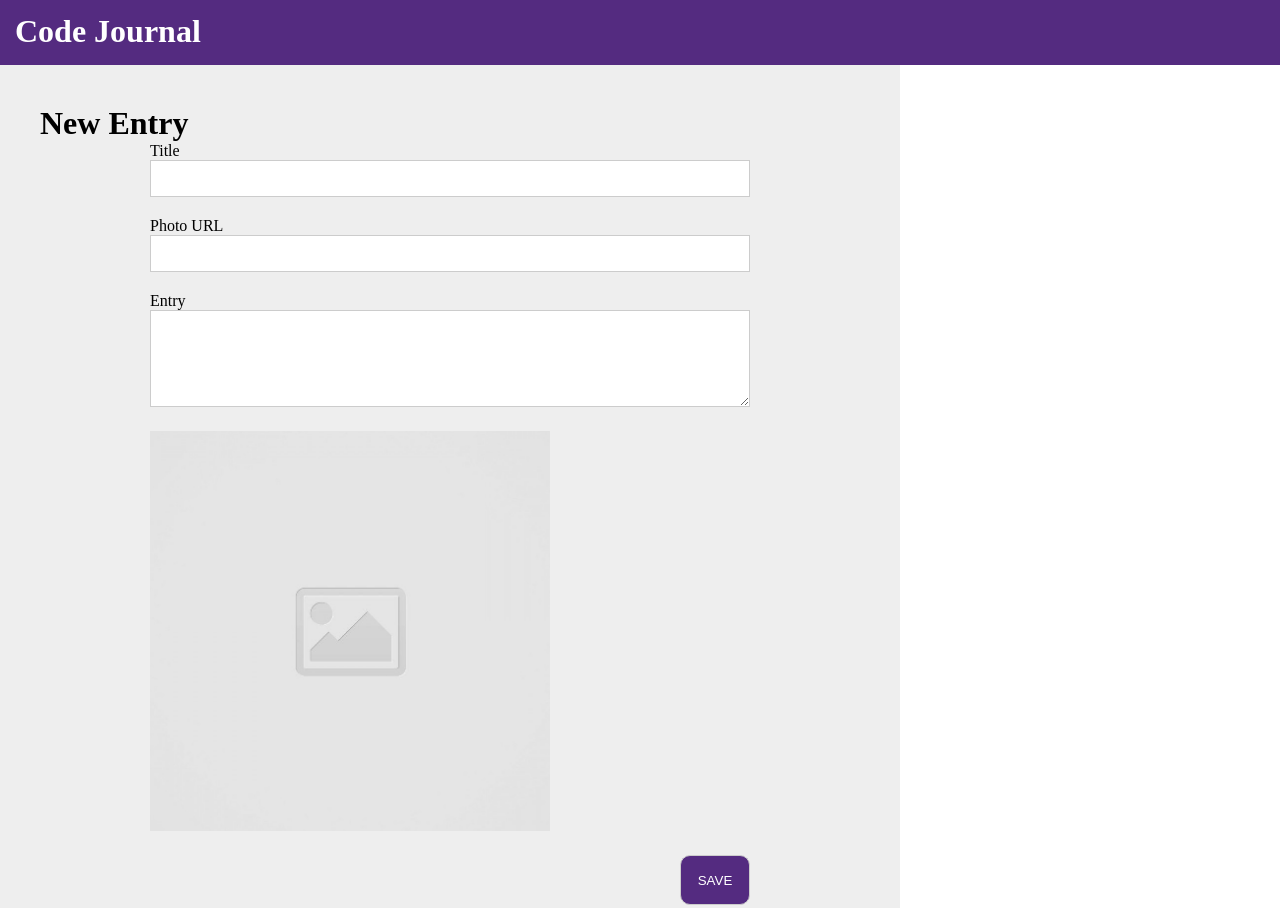
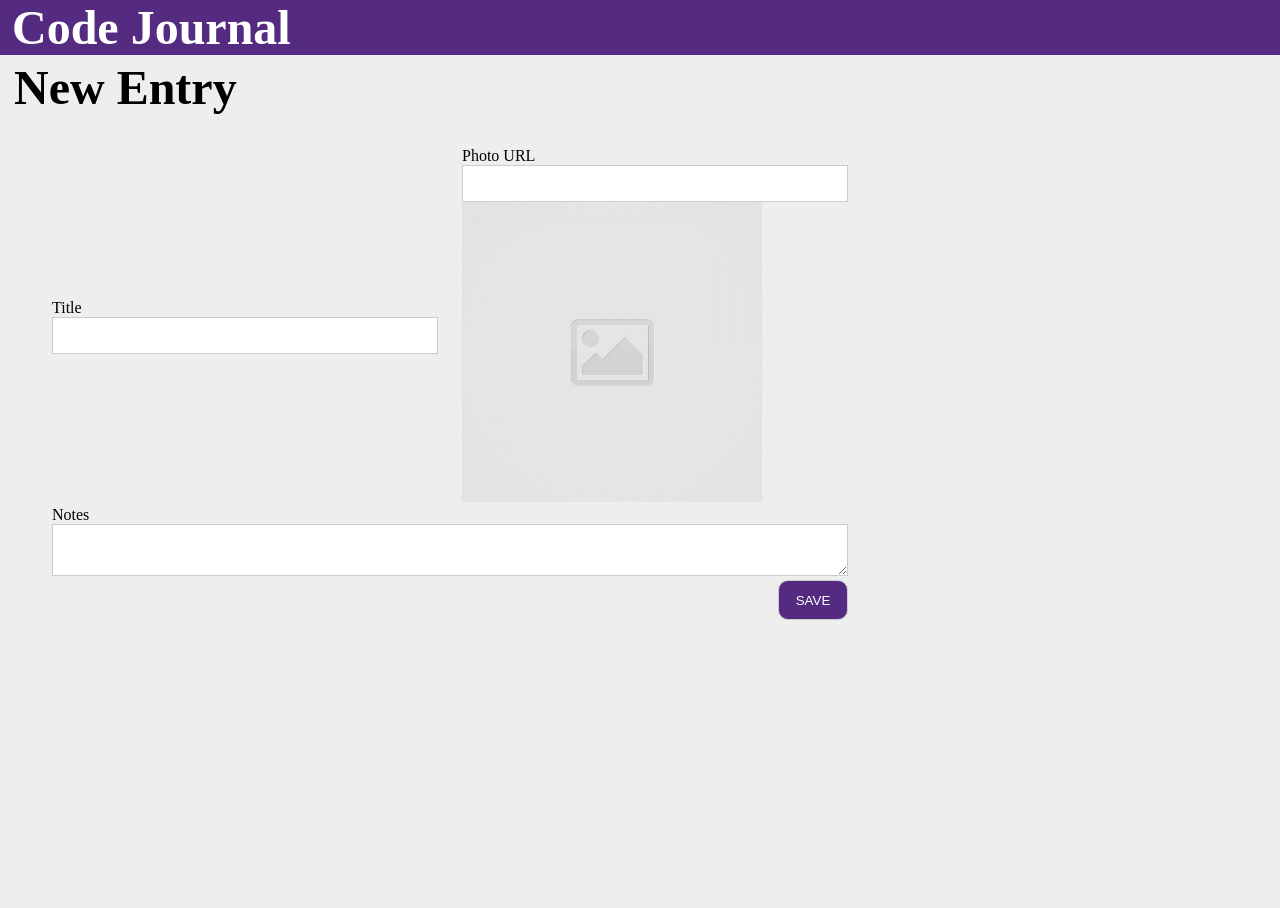
Before and after one commit to TreMitchell/code-journal, a website: page index.html in a window 1280 px wide. Shown: the top 908 px of the page. After the commit the page ends 800 px from the top, so only its background shows below. Drawn offline with Linux system fonts and the light colour scheme.

Commit message:
Improved styling in the entry. #1

```diff
--- a/css/layout.css
+++ b/css/layout.css
@@ -11,6 +11,16 @@
 .row {
   display: flex;
   flex-wrap: wrap;
+  justify-content: space-between;
+}
+
+/* .column-full {
+  width: 100%;
+  margin-bottom: 1.5rem;
+} */
+
+.column-half {
+  width: 50%;
 }
 
 .column-full,
@@ -18,9 +28,20 @@
   width: 100%;
 }
 
+#url-preview {
+  width: 100%;
+  height: auto;
+  max-width: 300px;
+  margin: 0 auto;
+}
+
 @media screen and (width >= 768px) {
   .container {
     max-width: 900px;
+  }
+
+  .row {
+    align-items: center;
   }
 
   .column-full,
--- a/css/styles.css
+++ b/css/styles.css
@@ -1,28 +1,25 @@
 .container {
   margin: 0;
+  box-sizing: border-box;
+  margin-top: -15px;
+}
+
+body {
   background-color: rgb(238, 238, 238);
-  box-sizing: border-box;
-  margin-top: -21px;
 }
 
 header h1 {
+  font-size: xxx-large;
   background-color: rgb(84, 43, 128);
   color: white;
-  padding: 15px;
-  margin-top: -2px;
+  margin: 0;
 }
 
-main h1 {
-  display: inline;
-}
-
-form {
-  display: flex;
-  flex-direction: column;
-}
-
-.form-group {
-  margin-bottom: 20px;
+.new-entry {
+  font-size: xxx-large;
+  padding: 0;
+  margin-top: -20px;
+  margin-left: -38px;
 }
 
 input,
@@ -37,17 +34,20 @@ button {
   background-color: rgb(84, 43, 128);
   color: white;
   cursor: pointer;
-  height: 50px;
+  height: 40px;
   width: 70px;
   border-radius: 10px;
-  padding: 10px;
   float: right;
 }
 
-@media only screen and (width >= 768px) {
+@media only screen and (width <= 768px) {
   form {
     max-width: 600px;
     margin: 0 auto;
+  }
+
+  header h1 {
+    color: black;
   }
 }
 
--- a/index.html
+++ b/index.html
@@ -17,37 +17,35 @@
   </head>
   <body>
     <header>
-      <h1>Code Journal</h1>
+      <h1 class="column-full">Code Journal</h1>
     </header>
     <main class="container">
-      <div data-view="entry-form">
-        <h1>New Entry</h1>
-        <form id="journal-entry-form">
-          <div class="form-group">
+      <div data-view="journal-entry-form">
+        <form id="entry-form">
+          <div class="column-full">
+            <h1 class="new-entry">New Entry</h1>
+          </div>
+          <div class="row">
+            <div class="column-half">
               <label for="title">Title</label>
-            <input type="text" id="title" name="title" required />
+              <input type="text" id="title" required />
             </div>
-
-          <div class="form-group">
+            <div class="column-half">
               <label for="photo-url">Photo URL</label>
-            <input type="url" id="photo-url" name="photo-url" required />
-          </div>
-
-          <div class="form-group">
-            <label for="content">Entry</label>
-            <textarea id="content" name="content" rows="5" required></textarea>
-          </div>
-
-          <div class="form-group">
+              <input type="url" id="photo-url" required />
               <img
                 id="url-preview"
-              src="images/placeholder-image-square.jpg"
-              alt="Photo-Preview"
+                src="/images/placeholder-image-square.jpg"
+                alt="Image preview"
                 class="url-preview" />
             </div>
-
-          <div class="form-group">
+            <div class="column-full">
+              <label for="content">Notes</label>
+              <textarea id="content" required></textarea>
+            </div>
+            <div class="column-full">
               <button type="submit">SAVE</button>
+            </div>
           </div>
         </form>
       </div>
--- a/js/main.js
+++ b/js/main.js
@@ -3,7 +3,7 @@ const dataModel = {
   entries: [],
   nextEntryId: 1,
 };
-const $form = document.querySelector('#journal-entry-form');
+const $form = document.querySelector('#entry-form');
 const $urlPreview = document.querySelector('#url-preview');
 const $photoUrlInput = document.querySelector('#photo-url');
 if (!$form) throw new Error('$form query failed!');
@@ -18,7 +18,7 @@ $form.addEventListener('submit', function (event) {
   const newEntry = {
     entryId: dataModel.nextEntryId,
     title: $form.elements.namedItem('title').value,
-    photoUrl: $form.elements.namedItem('photo-url').value,
+    photoUrl: $photoUrlInput.value,
     content: $form.elements.namedItem('content').value,
   };
   dataModel.nextEntryId++;
@@ -26,5 +26,4 @@ $form.addEventListener('submit', function (event) {
   saveData(data);
   $form.reset();
   $urlPreview.src = 'images/placeholder-image-square.jpg';
-  console.log('New entry added:', newEntry);
 });
--- a/ts/main.ts
+++ b/ts/main.ts
@@ -8,7 +8,7 @@ const dataModel = {
   nextEntryId: 1,
 };
 
-const $form = document.querySelector('#journal-entry-form') as HTMLFormElement;
+const $form = document.querySelector('#entry-form') as HTMLFormElement;
 const $urlPreview = document.querySelector('#url-preview') as HTMLImageElement;
 const $photoUrlInput = document.querySelector('#photo-url') as HTMLInputElement;
 
@@ -27,7 +27,7 @@ $form.addEventListener('submit', function (event: Event) {
   const newEntry = {
     entryId: dataModel.nextEntryId,
     title: ($form.elements.namedItem('title') as HTMLInputElement).value,
-    photoUrl: ($form.elements.namedItem('photo-url') as HTMLInputElement).value,
+    photoUrl: $photoUrlInput.value,
     content: ($form.elements.namedItem('content') as HTMLTextAreaElement).value,
   };
 
```
Lines whose indentation alone changed are shown as unchanged.
